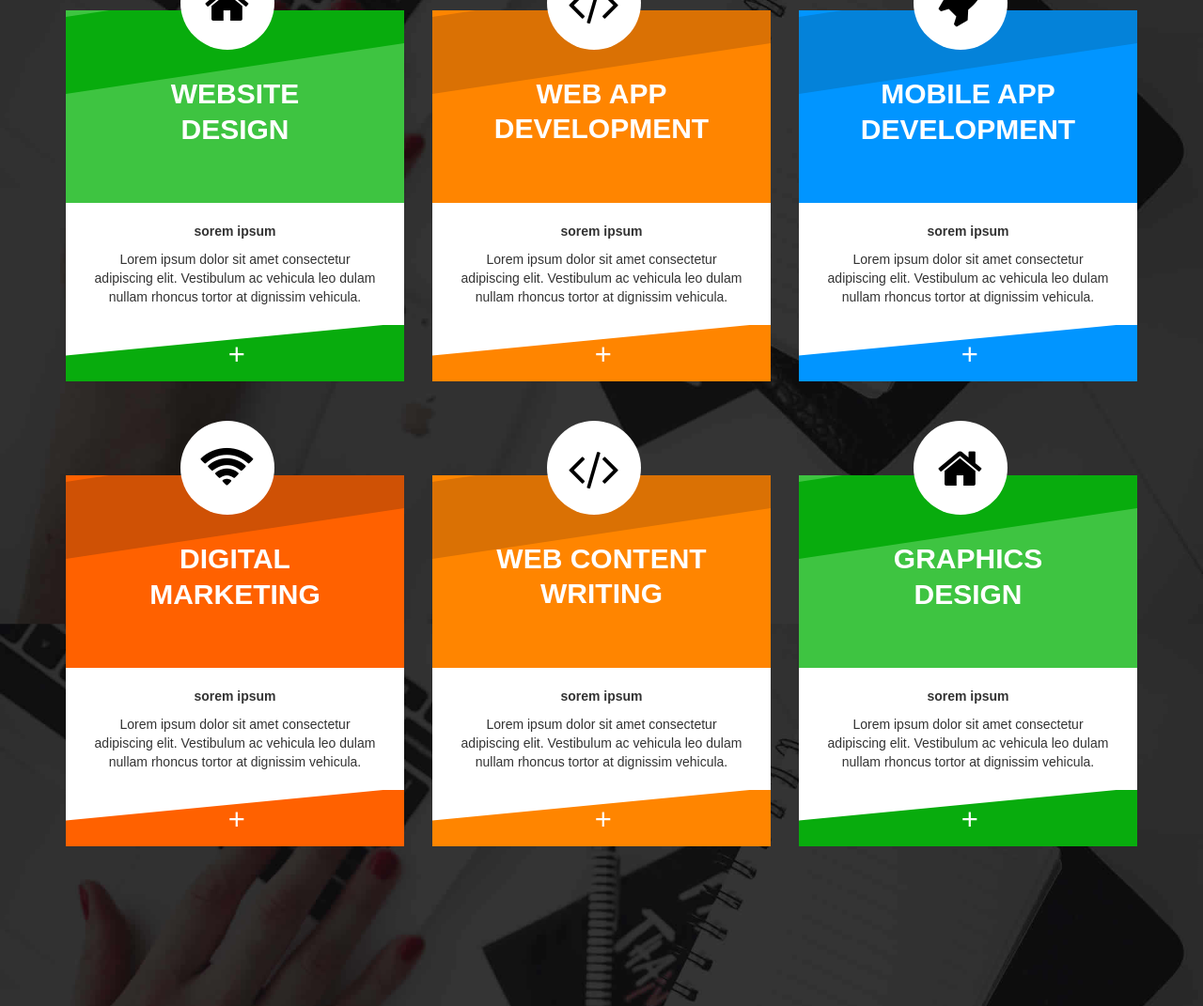
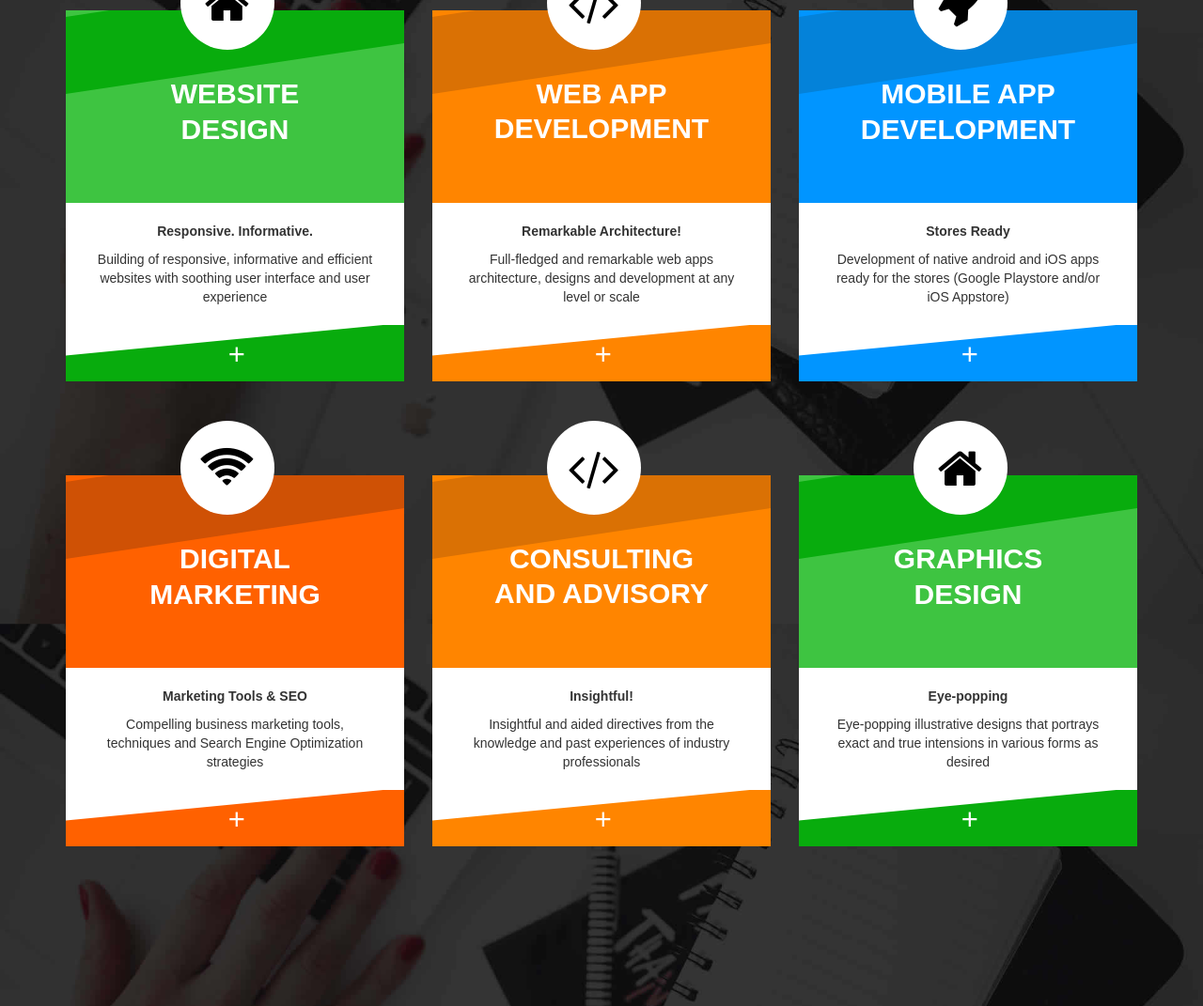
Before and after one commit to dztinct/Novit-Website, a Node server app: page / in a window 1280 px wide. Shown: the part 1742-2813 px from the top of the page at 94% size. Run offline with Node 20, Linux system fonts and the light colour scheme; some libraries are stand-ins or nearby versions.

Commit message:
just a few adjustment. Concluded!

```diff
--- a/views/index.ejs
+++ b/views/index.ejs
@@ -136,9 +136,8 @@
 				</h2>
 				</div>
 				<div class="wbox">
-					<strong>sorem ipsum </strong>
-					<p>Lorem ipsum dolor sit amet consectetur adipiscing elit. Vestibulum ac vehicula leo dulam
-nullam rhoncus tortor at dignissim vehicula.</p>
+					<strong>Responsive. Informative.</strong>
+					<p>Building of responsive, informative and efficient websites with soothing user interface and user experience</p>
 					<a href="#" class="clr1-a">+</a>
 				</div>
 
@@ -153,9 +152,8 @@ nullam rhoncus tortor at dignissim vehicula.</p>
 				</h2>
 				</div>
 				<div class="wbox">
-					<strong>sorem ipsum </strong>
-					<p>Lorem ipsum dolor sit amet consectetur adipiscing elit. Vestibulum ac vehicula leo dulam
-nullam rhoncus tortor at dignissim vehicula.</p>
+					<strong>Remarkable Architecture!</strong>
+					<p>Full-fledged and remarkable web apps architecture, designs and development at any level or scale</p>
 					<a href="#" class="clr2-a">+</a>
 				</div>
 
@@ -170,9 +168,8 @@ nullam rhoncus tortor at dignissim vehicula.</p>
 				</h2>
 				</div>
 				<div class="wbox">
-					<strong>sorem ipsum </strong>
-					<p>Lorem ipsum dolor sit amet consectetur adipiscing elit. Vestibulum ac vehicula leo dulam
-nullam rhoncus tortor at dignissim vehicula.</p>
+					<strong>Stores Ready</strong>
+					<p>Development of native android and iOS apps ready for the stores (Google Playstore and/or iOS Appstore)</p>
 					<a href="#" class="clr3-a">+</a>
 				</div>
 
@@ -187,9 +184,8 @@ nullam rhoncus tortor at dignissim vehicula.</p>
 				</h2>
 				</div>
 				<div class="wbox">
-					<strong>sorem ipsum </strong>
-					<p>Lorem ipsum dolor sit amet consectetur adipiscing elit. Vestibulum ac vehicula leo dulam
-nullam rhoncus tortor at dignissim vehicula.</p>
+					<strong>Marketing Tools & SEO</strong>
+					<p>Compelling business marketing tools, techniques and Search Engine Optimization strategies</p>
 					<a href="#" class="clr4-a">+</a>
 				</div>
 
@@ -201,13 +197,12 @@ nullam rhoncus tortor at dignissim vehicula.</p>
 				</div>
 				<div class="clr2">
 				<h2>
-					WEB CONTENT<br/>WRITING
+					CONSULTING<br/>AND ADVISORY
 				</h2>
 				</div>
 				<div class="wbox">
-					<strong>sorem ipsum </strong>
-					<p>Lorem ipsum dolor sit amet consectetur adipiscing elit. Vestibulum ac vehicula leo dulam
-nullam rhoncus tortor at dignissim vehicula.</p>
+					<strong>Insightful!</strong>
+					<p>Insightful and aided directives from the knowledge and past experiences of industry professionals</p>
 					<a href="#" class="clr2-a">+</a>
 				</div>
 
@@ -222,9 +217,8 @@ nullam rhoncus tortor at dignissim vehicula.</p>
 				</h2>
 				</div>
 				<div class="wbox">
-					<strong>sorem ipsum </strong>
-					<p>Lorem ipsum dolor sit amet consectetur adipiscing elit. Vestibulum ac vehicula leo dulam
-nullam rhoncus tortor at dignissim vehicula.</p>
+					<strong>Eye-popping</strong>
+					<p>Eye-popping illustrative designs that portrays exact and true intensions in various forms as desired</p>
 					<a href="#" class="clr1-a">+</a>
 				</div>
 
```
Also changed, not shown: views/services.ejs (+12 -18 lines).
